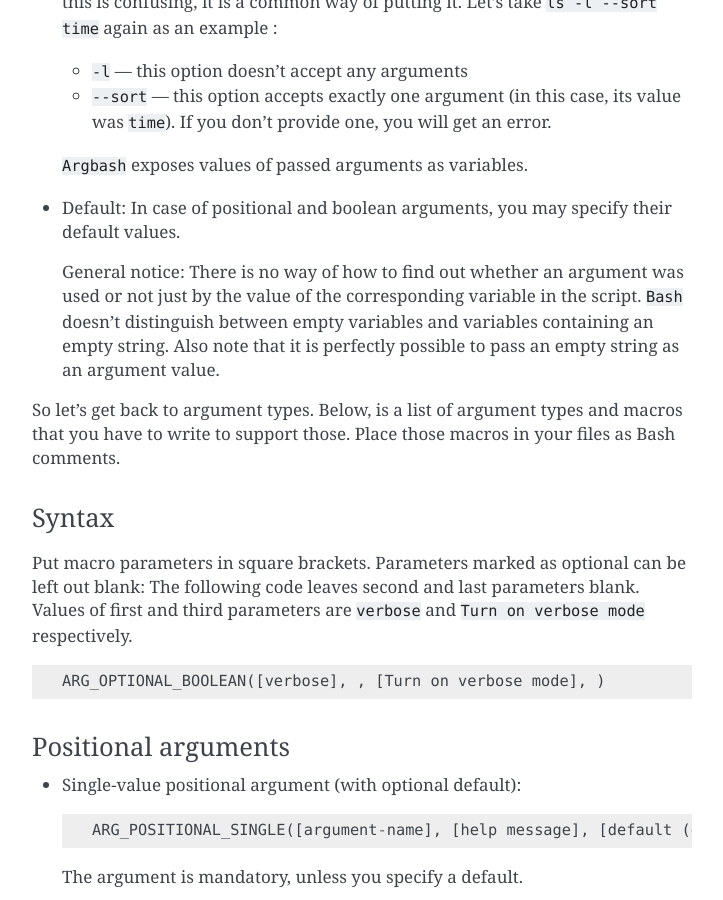
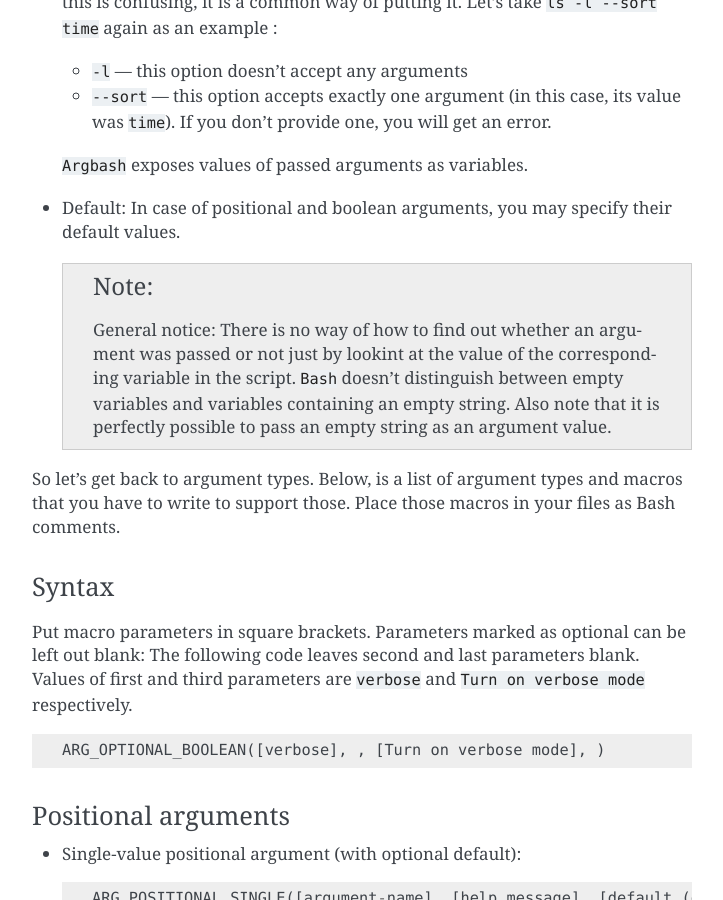
Before and after one commit to matejak/argbash, a Sphinx documentation site: the page built from doc/guide.rst, in a window 1280 px wide and 900 px high, scrolled down 1790 px. Shown: the whole window, without its empty margins (388-1111 px from the left). Built offline with Sphinx 7.4.7, drawn with Linux system fonts in a browser that asks for light colours.

Commit message:
Updated docs

```diff
--- a/doc/guide.rst
+++ b/doc/guide.rst
@@ -80,10 +80,12 @@ We have positional and optional arguments sorted out, so let's define some other
 * Default:
   In case of positional and boolean arguments, you may specify their default values.
 
-  General notice:
-  There is no way of how to find out whether an argument was used or not just by the value of the corresponding variable in the script.
-  ``Bash`` doesn't distinguish between empty variables and variables containing an empty string.
-  Also note that it is perfectly possible to pass an empty string as an argument value.
+  .. note::
+
+    General notice:
+    There is no way of how to find out whether an argument was passed or not just by lookint at the value of the corresponding variable in the script.
+    ``Bash`` doesn't distinguish between empty variables and variables containing an empty string.
+    Also note that it is perfectly possible to pass an empty string as an argument value.
 
 So let's get back to argument types.
 Below, is a list of argument types and macros that you have to write to support those.
--- a/doc/index.rst
+++ b/doc/index.rst
@@ -41,6 +41,7 @@ Let's stick with a testing script that accepts some arguments and then it just p
 So, let's say that we would like a script that produces the following help message:
 
 .. literalinclude:: _static/minimal-output-help.txt
+   :language: plain
    :start-after: minimal.sh
 
 Then, it means that we need following arguments:
--- a/doc/usage.rst
+++ b/doc/usage.rst
@@ -44,7 +44,7 @@ If you want to regenerate a new version of ``my-script.sh`` after you have modif
 
 as the script can deal with input and output being the same file.
 
-.. [*] ``m4`` is the extension used for the ``M4`` language, but we use the ``m4sugar`` extension built on top of it).
+.. [*] ``m4`` is the file extension used for the ``M4`` language, but we use the ``m4sugar`` language extension built on top of it.
 
 Separate file for parsing with assistance
 +++++++++++++++++++++++++++++++++++++++++
```
